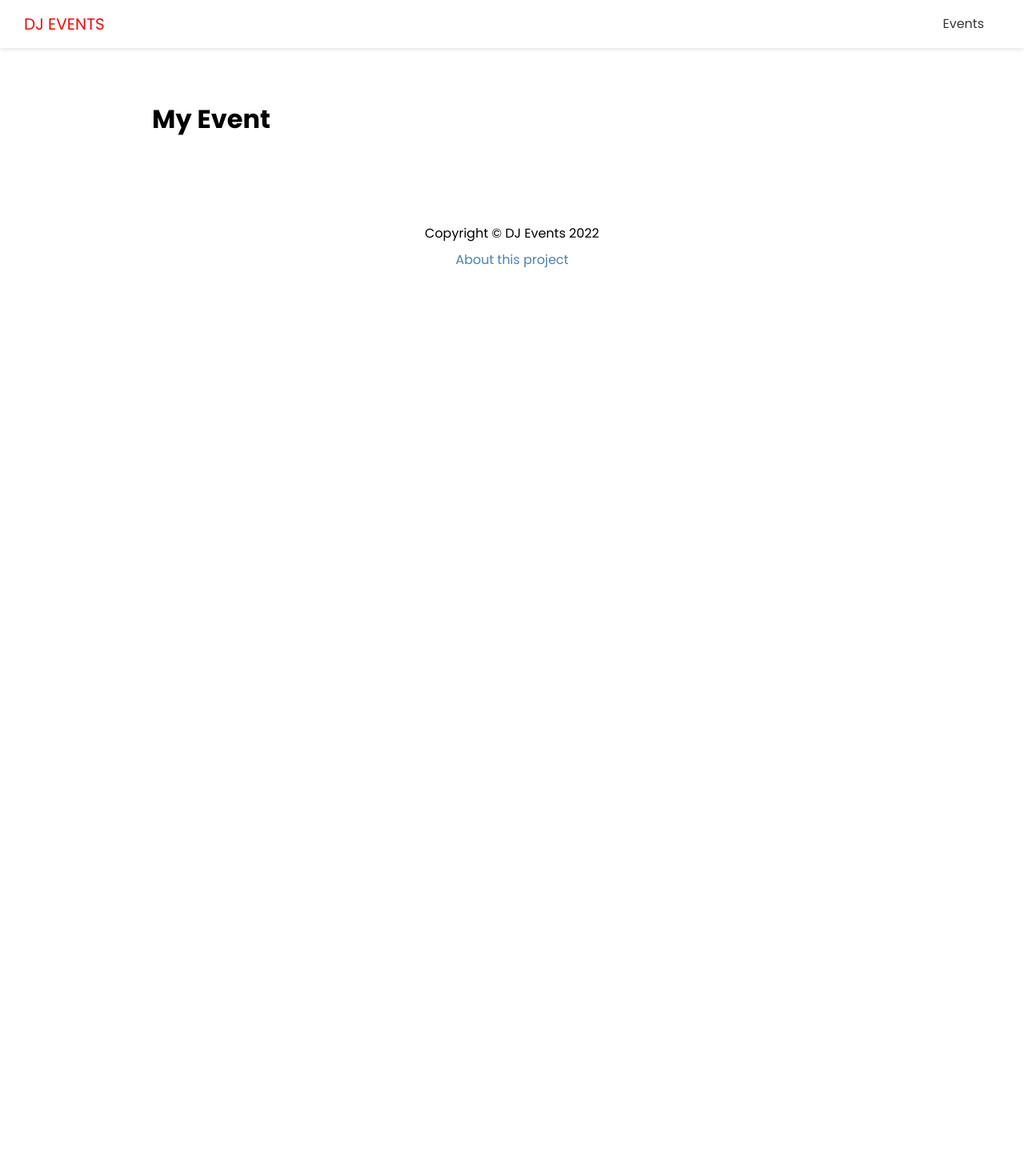
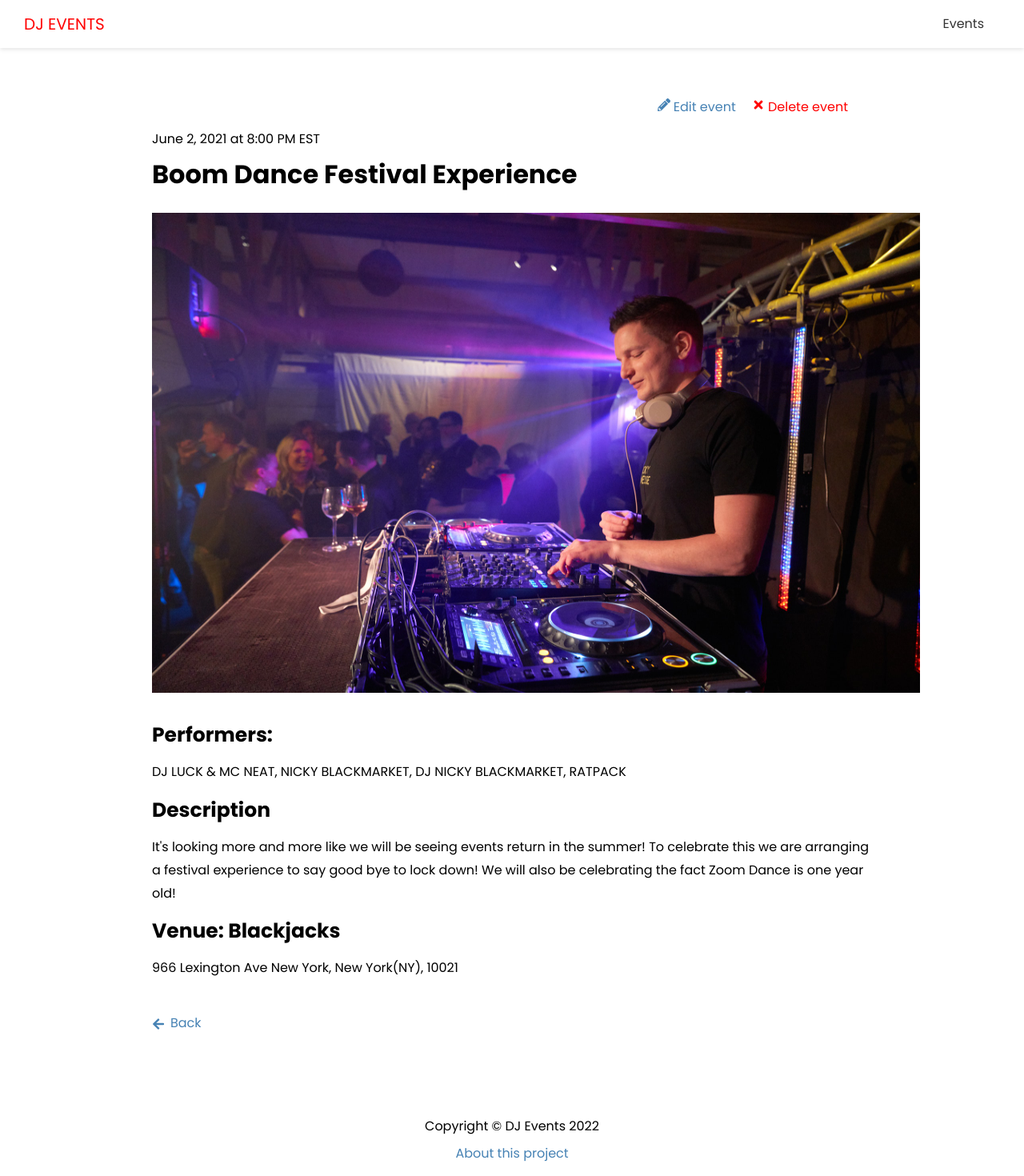
Before and after one commit to mpbasto/next-app-frontend, a Next.js app: page /events/boom-dance-festival-experience in a window 1280 px wide. Shown: the top 1470 px of the page at 80% size. Before the commit the page ends 800 px from the top, so only its background shows below. Built offline with nearby package versions, Linux system fonts and the light colour scheme; no server answers.

Commit message:
Add single event page

```diff
--- a/pages/events/[slug].js
+++ b/pages/events/[slug].js
@@ -1,9 +1,82 @@
 import Layout from "@/components/Layout";
+import { API_URL } from "@/config/index";
+import styles from "@/styles/Event.module.css";
+import Image from "next/image";
+import Link from "next/link";
+import { FaPencilAlt, FaTimes, FaArrowLeft } from "react-icons/fa";
 
-export default function EventPage() {
+export default function EventPage({ evt }) {
+  const deleteEvent = (e) => {
+    console.log("delete");
+  };
   return (
     <Layout>
-      <h1>My Event</h1>
+      <div className={styles.event}>
+        <div className={styles.controls}>
+          <Link href={`/events/edit/${evt.id}`}>
+            <FaPencilAlt /> Edit event
+          </Link>
+          <a href="#" className={styles.delete} onClick={deleteEvent}>
+            <FaTimes /> Delete event
+          </a>
+        </div>
+        <span>
+          {evt.date} at {evt.time}
+        </span>
+        <h1>{evt.name}</h1>
+        {evt.image && (
+          <div className={styles.image}>
+            <Image alt="" src={evt.image} width={960} height={600} />
+          </div>
+        )}
+        <h3>Performers:</h3>
+        <p>{evt.performers}</p>
+        <h3>Description</h3>
+        <p>{evt.description}</p>
+        <h3>Venue: {evt.venue}</h3>
+        <p>{evt.address}</p>
+
+        <Link href="/events" className={styles.back}>
+          <FaArrowLeft /> Back
+        </Link>
+      </div>
     </Layout>
   );
 }
+
+export async function getStaticPaths() {
+  const res = await fetch(`${API_URL}/api/events`);
+  const events = await res.json();
+
+  const paths = events.map((ev) => ({
+    params: { slug: ev.slug },
+  }));
+  return {
+    paths,
+    fallback: true,
+  };
+}
+
+export async function getStaticProps({ params: { slug } }) {
+  const res = await fetch(`${API_URL}/api/events/${slug}`);
+  const events = await res.json();
+
+  return {
+    props: {
+      evt: events[0],
+      revalidate: 1,
+    },
+  };
+}
+
+// TODO: for later
+// export async function getServerSideProps({ query: { slug } }) {
+//   const res = await fetch(`${API_URL}/api/events/${slug}`);
+//   const events = await res.json();
+
+//   return {
+//     props: {
+//       evt: events[0],
+//     },
+//   };
+// }
--- /dev/null
+++ b/styles/Event.module.css
@@ -0,0 +1,34 @@
+.event {
+  position: relative;
+  padding-top: 40px;
+}
+
+.event h3 {
+  font-size: 25px;
+}
+
+.event p {
+  margin: 10px 0;
+}
+
+.image {
+  margin-bottom: 20px;
+}
+
+.controls {
+  position: absolute;
+  right: 30px;
+  top: 0;
+}
+
+.delete {
+  margin-left: 20px;
+  color: red;
+}
+
+.back {
+  display: flex;
+  margin-top: 40px;
+  align-items: center;
+  gap: 7px;
+}
```
